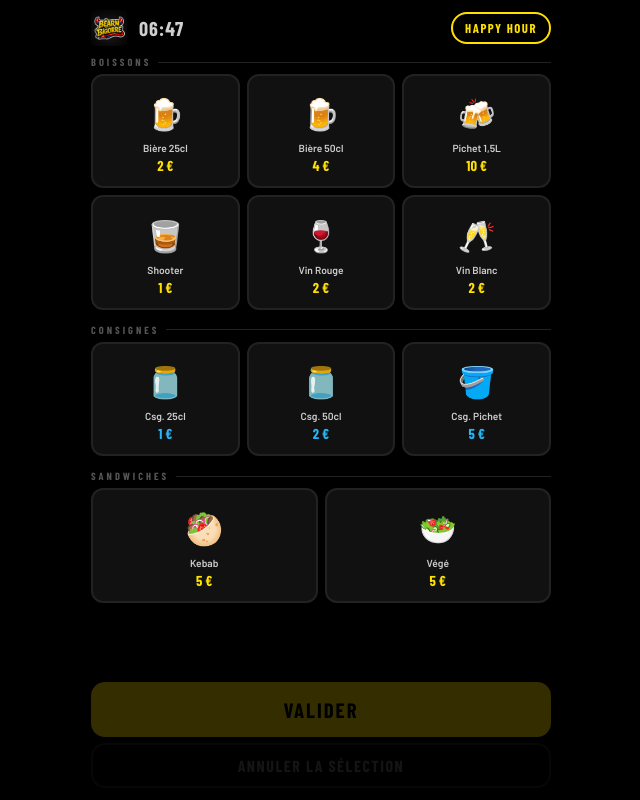
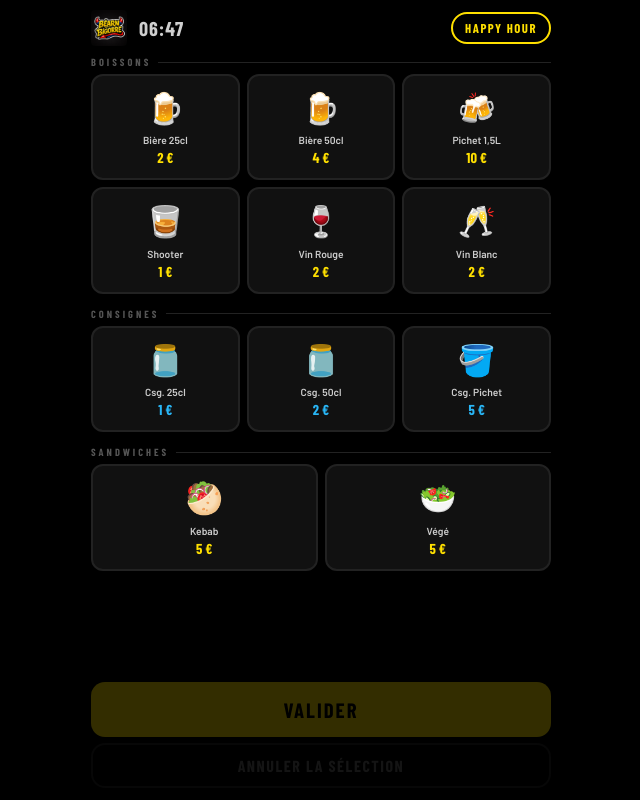
Before and after one commit to Maxymou/ComBar, a React (Vite) app in the folder frontend/: page / in a window 1280 px wide. Shown: the whole page, without its empty margins (319-959 px from the left). Built offline with nearby package versions, Linux system fonts and the light colour scheme; no server answers; a web font is replaced by a local one.

Commit message:
Fix main product card height regression with PNG icons

```diff
--- a/frontend/src/App.css
+++ b/frontend/src/App.css
@@ -504,15 +504,15 @@ body::before{
 .card.on-food  { border-color: #FF9800; background: #181000; }
 
 .card-icon {
-  width: 3.2rem;
-  height: 3.2rem;
-  min-height: 3.2rem;
-  max-height: 3.2rem;
+  width: 2.4rem;
+  height: 2.4rem;
+  max-height: 2.4rem;
   display: flex;
   align-items: center;
   justify-content: center;
   font-size: 1.9rem;
   line-height: 1;
+  margin-bottom: 0.3rem;
   flex-shrink: 0;
 }
 .card-icon span {
@@ -2608,10 +2608,10 @@ body::before{
 }
 
 .card-icon .product-icon-image {
-  width: 2.6rem;
-  height: 2.6rem;
-  max-width: 2.6rem;
-  max-height: 2.6rem;
+  width: 2.2rem;
+  height: 2.2rem;
+  max-width: 2.2rem;
+  max-height: 2.2rem;
   object-fit: contain;
   display: block;
 }
```
